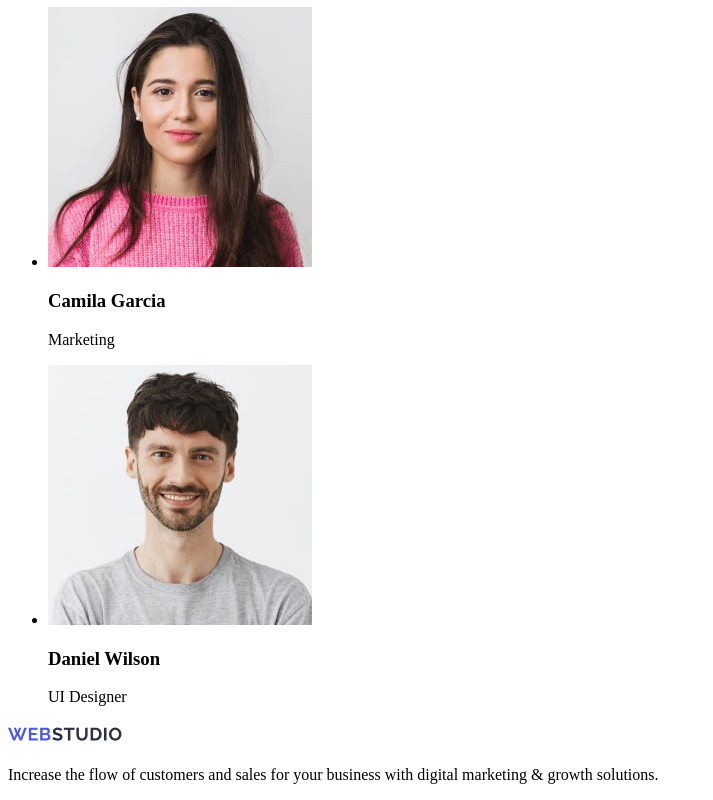
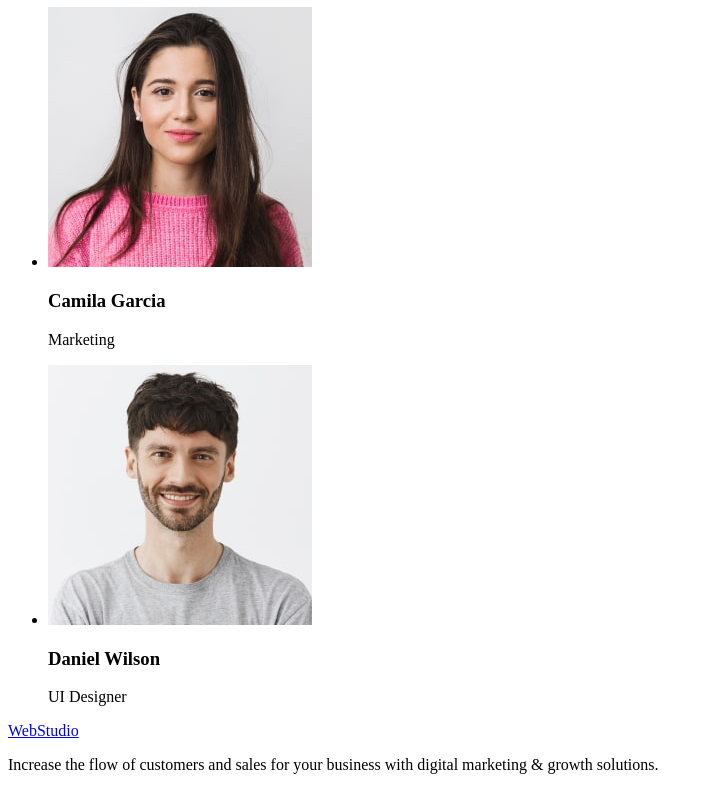
Before and after one commit to yurakovbuz1/goit-markup-hw-01, a plain HTML site: page index.html in a window 1280 px wide. Shown: the part 1368-2168 px from the top of the page, without its empty margins (0-713 px from the left). Drawn offline with Linux system fonts and the light colour scheme.

Commit message:
footer of index.html updated

```diff
--- a/index.html
+++ b/index.html
@@ -108,7 +108,7 @@
       </section>
     </main>
     <footer>
-      <img src="/images/logo.png" alt="WEBSTUDIO" width="115" height="24" />
+      <a href="./index.html">WebStudio</a>
       <p>
         Increase the flow of customers and sales for your business with digital
         marketing & growth solutions.
```
